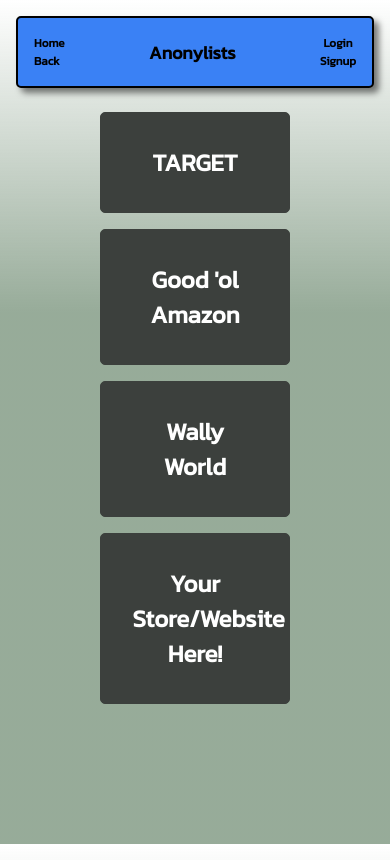
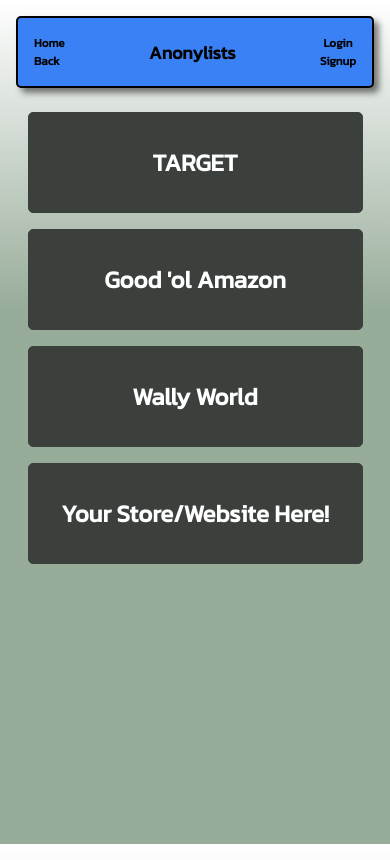
Before and after one commit to Ryobia/gift-list, a React (Create React App) app in the folder client/: page /whattoadd in a window 390 px wide. Built offline with nearby package versions, Linux system fonts and the light colour scheme.

Commit message:
more style changes

```diff
--- a/client/src/index.css
+++ b/client/src/index.css
@@ -1494,4 +1494,12 @@
     font-size: 12px;
   }
 
-}
+.whatToAddList {
+  width: 90%;
+}
+
+.whatToAddList > a {
+  width: 100%;
+}
+
+}
```
